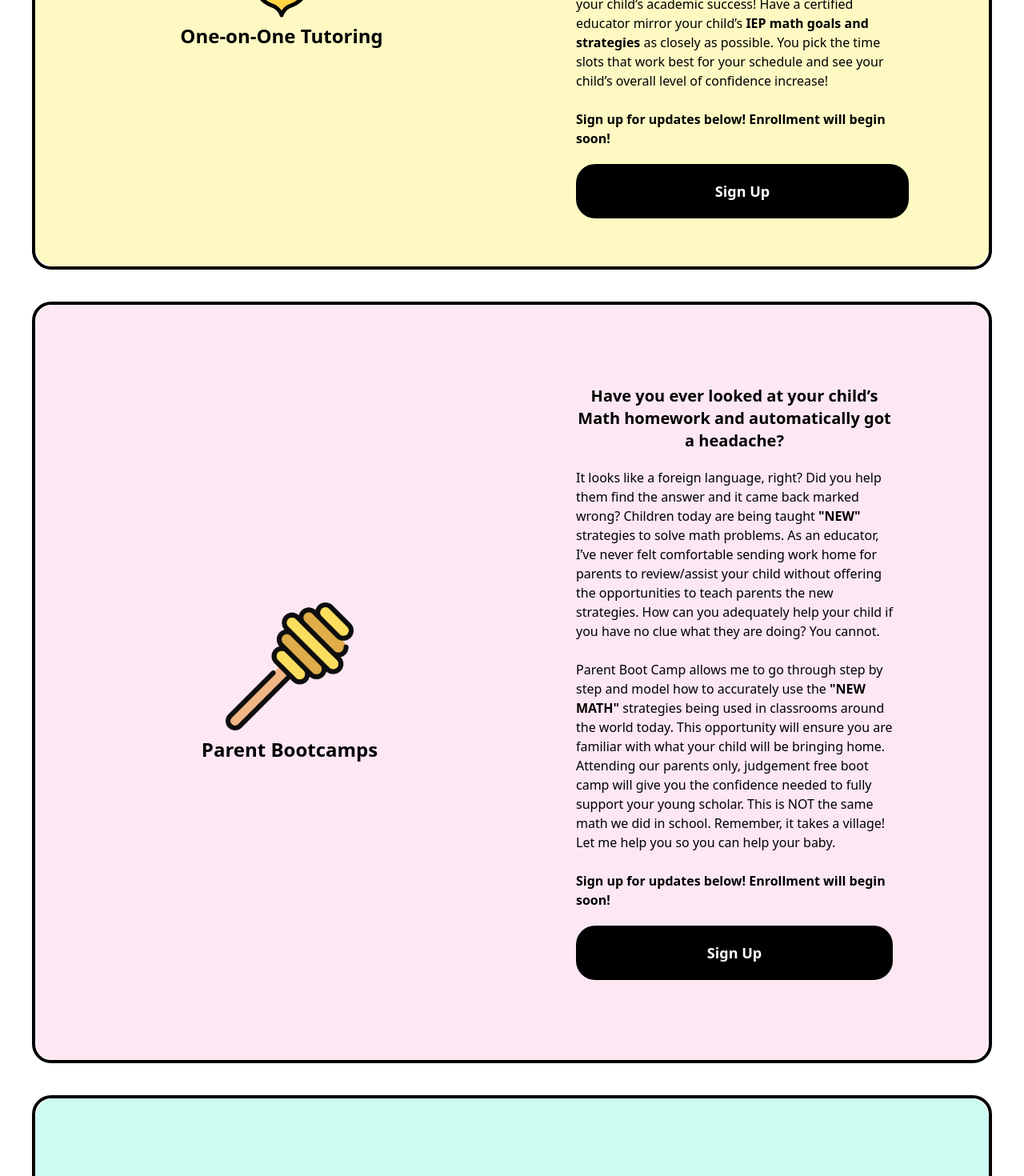
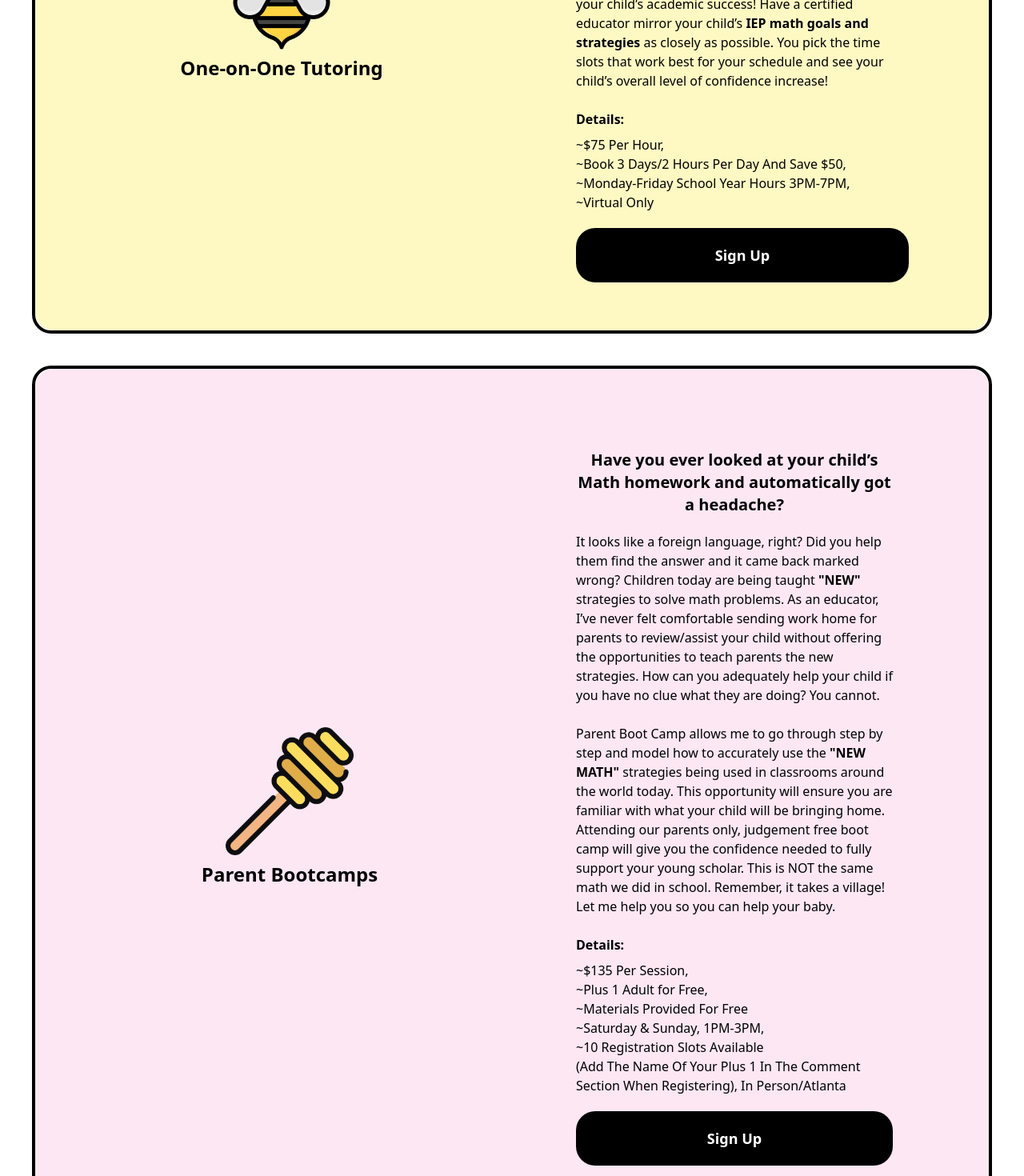
Before and after one commit to sbcodes90/alleyesonme, a React (Create React App) app in the folder app/: page /program-info in a window 1280 px wide. Shown: the part 700-2170 px from the top of the page at 80% size. Built offline with nearby package versions, Linux system fonts and the light colour scheme.

Commit message:
content updates

```diff
--- a/app/src/components/ProgramInfo.js
+++ b/app/src/components/ProgramInfo.js
@@ -47,9 +47,17 @@ export default function ProgramInfo() {
               increase!
               <br></br>
               <br></br>
-              <strong>
+              <div className="font-bold pb-2">Details:</div>
+              <ul className="font-medium">
+                <li> ~$75 Per Hour, </li>
+                <li>~Book 3 Days/2 Hours Per Day And Save $50, </li>
+                <li>~Monday-Friday School Year Hours 3PM-7PM, </li>
+                <li>~Virtual Only  </li>
+
+                </ul>
+         {/*      <strong>
                 Sign up for updates below! Enrollment will begin soon!
-              </strong>
+              </strong> */}
               <div>
                 <button
                   type="submit"
@@ -91,9 +99,22 @@ export default function ProgramInfo() {
               Let me help you so you can help your baby.
               <br></br>
               <br></br>
-              <strong>
+              <div className="font-bold pb-2">
+              Details:
+              </div>
+                <div className="font-medium">
+                  <ul>
+                <li>~$135 Per Session, </li>
+                <li>~Plus 1 Adult for Free,</li>
+                <li>~Materials Provided For Free</li>
+                 <li>~Saturday & Sunday, 1PM-3PM,</li>
+                 <li>~10 Registration Slots Available
+                  <br></br> (Add The Name Of Your Plus 1 In The Comment Section When Registering), In Person/Atlanta</li>
+                </ul>
+                </div>
+              {/* <strong>
                 Sign up for updates below! Enrollment will begin soon!
-              </strong>
+              </strong> */}
               <div>
                 <button
                   type="submit"
```
